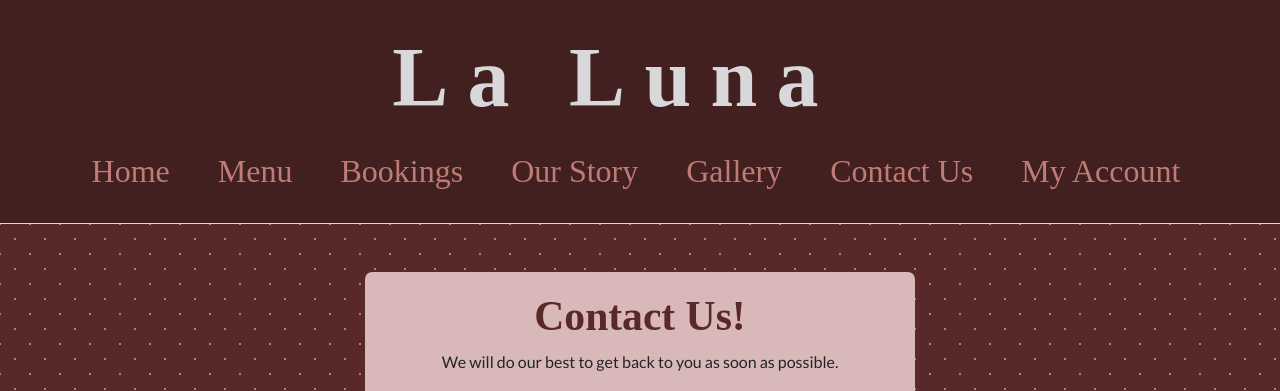
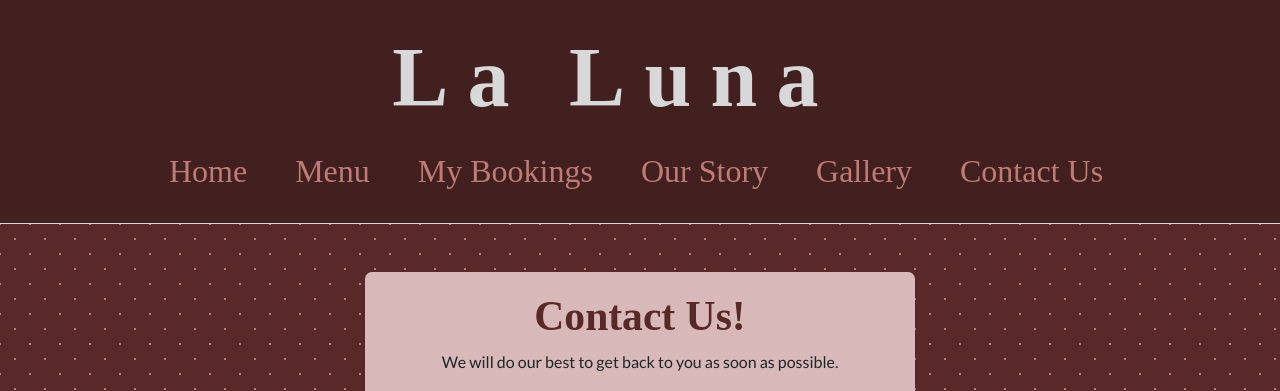
Before and after one commit to maevecrossan/la-luna, a Django app: page /contact/ in a window 1280 px wide. Shown: the top 391 px of the page. Run offline with Django 4.2, Linux system fonts and the light colour scheme; some libraries are stand-ins or nearby versions; some web fonts are replaced.

Commit message:
Add menu CSS link to base.html.

```diff
--- a/templates/base.html
+++ b/templates/base.html
@@ -30,6 +30,8 @@
 
     <link rel="stylesheet" href="{% static 'css/booking-form.css' %}" type="text/css">
 
+    <link rel="stylesheet" href="{% static 'css/menu.css' %}" type="text/css">
+
     <link rel="stylesheet" href="{% static 'css/style.css' %}" type="text/css">
 
     <title>La Luna</title>
@@ -56,7 +58,7 @@
                     </li>
 
                     <li class="nav-item mr-2 topBotomBordersOut">
-                        <a class="nav-link" href="{% url 'bookings' %}"> Bookings </a>
+                        <a class="nav-link" href="{% url 'bookings' %}"> My Bookings </a>
                     </li>
 
                     <li class="nav-item mr-2 topBotomBordersOut">
@@ -71,9 +73,6 @@
                         <a class="nav-link" href="{% url 'contact' %}"> Contact Us</a>
                     </li>
 
-                    <li class="nav-item mr-2 topBotomBordersOut">
-                        <a class="nav-link" href="#"> My Account </a> <!-- add link -->
-                    </li>
                 </ul>
             </nav>
 
```
